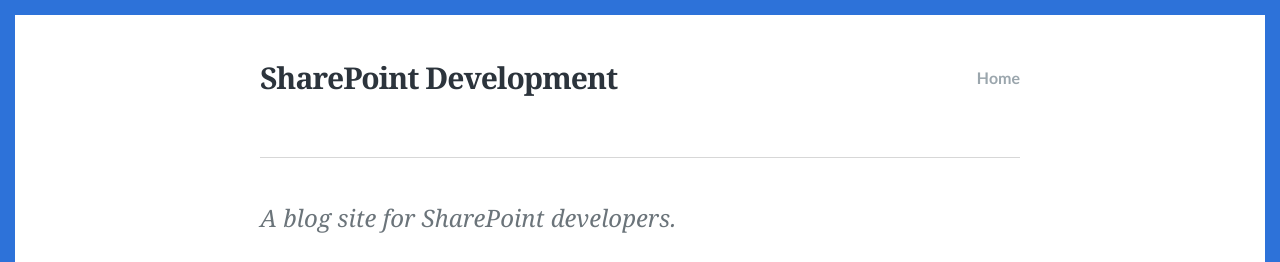
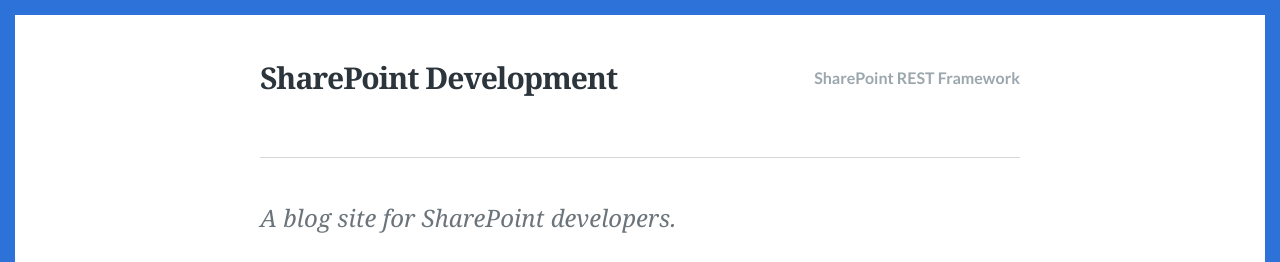
Before and after one commit to gunjandatta/blog, a Jekyll site: the page built from index.html, in a window 1280 px wide and 900 px high. Shown: the top 262 px of the window. Built offline with Jekyll 4.4.1, drawn with Linux system fonts in a browser that asks for light colours; some web fonts are replaced; the list of posts is cut into pages by our own code.

Commit message:
Updated the title

```diff
--- a/_config.yml
+++ b/_config.yml
@@ -25,7 +25,7 @@ favicon: images/favicon.png
 
 # Site navigation - each item must have a title and a url.
 navigation:
-  - text: Home
+  - text: SharePoint REST Framework
     url: /
 
 # The shortname for your Disqus site to enable comments.
```
